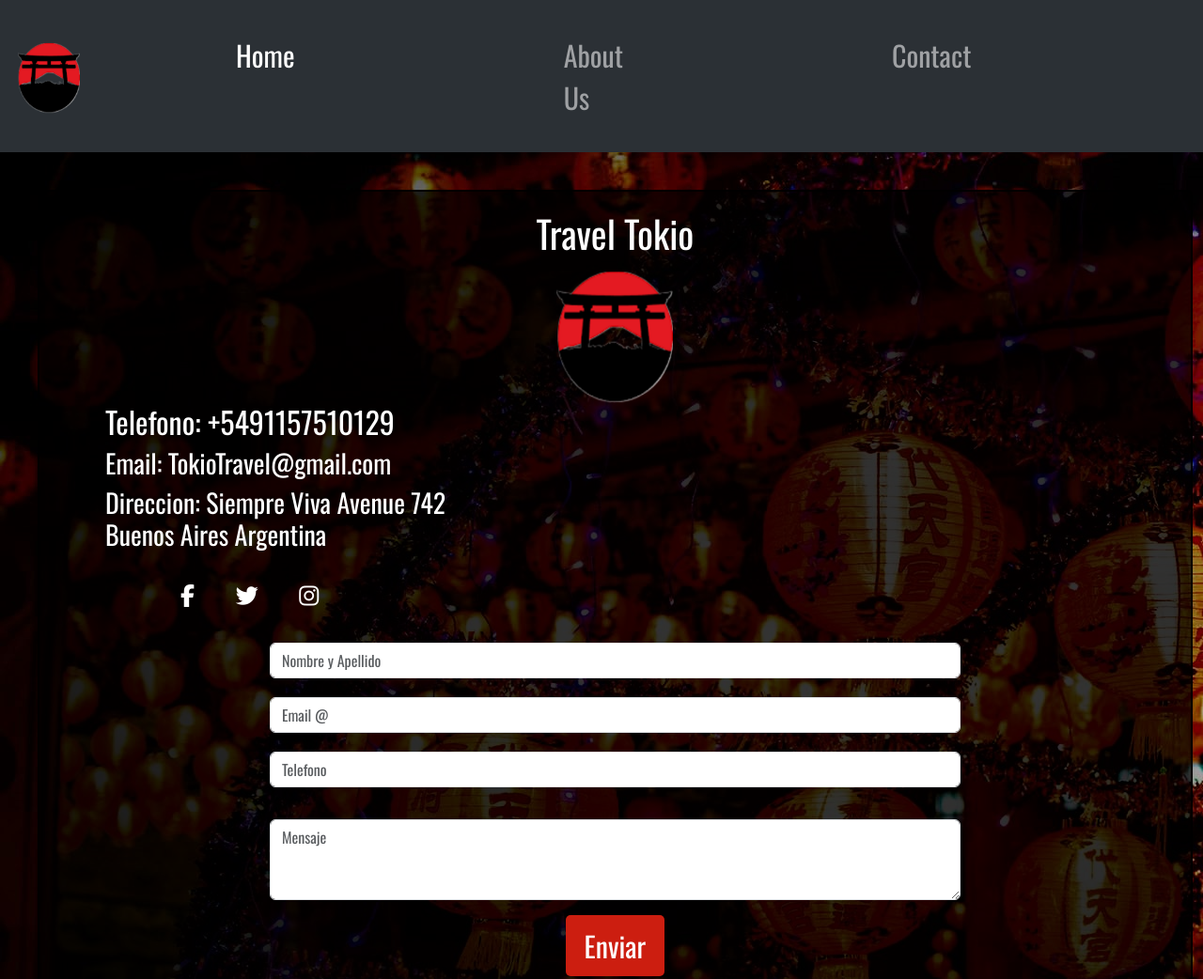
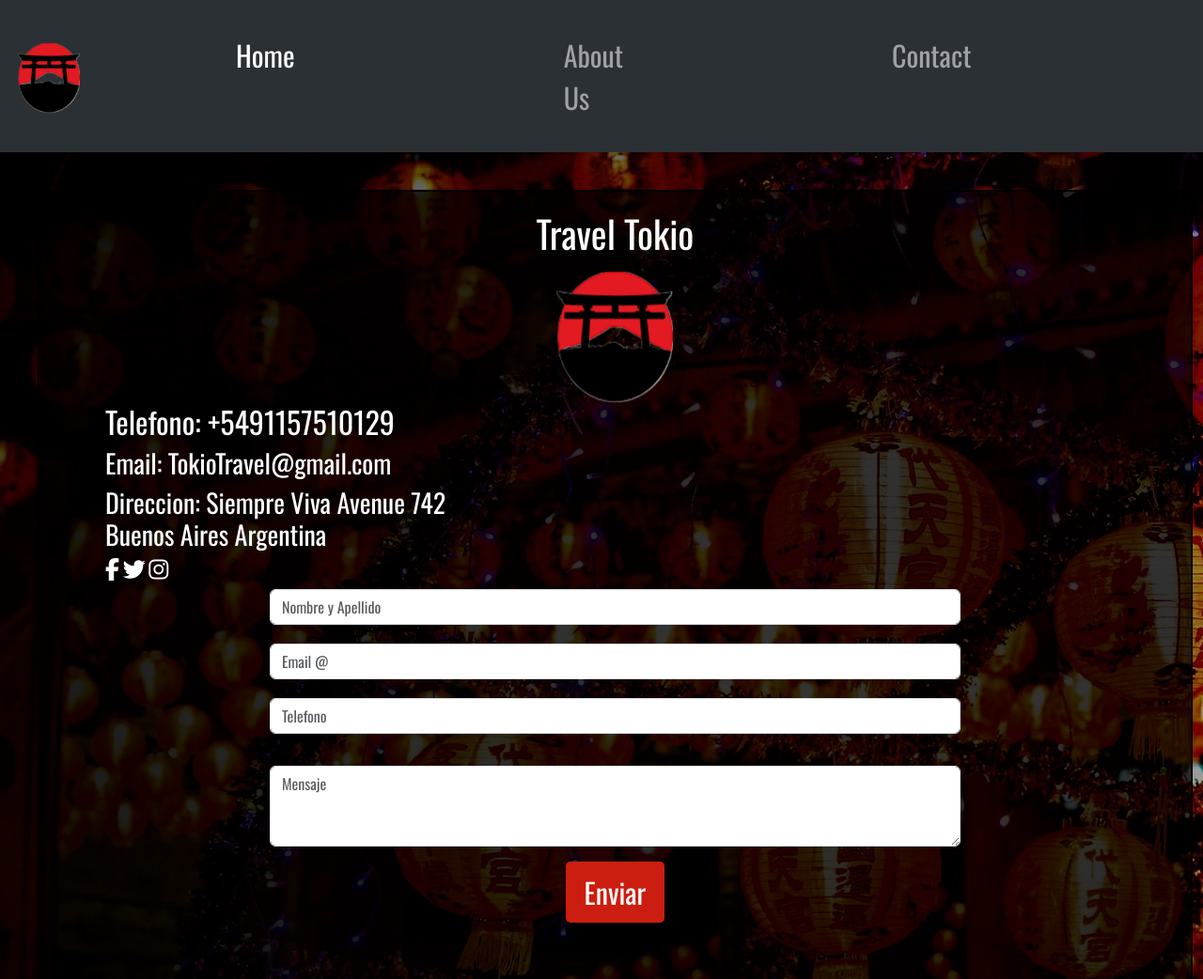
Before and after one commit to JuanpGigliotti/Tokio-Travels, a plain HTML site: page pages/contacto.html in a window 1280 px wide. Shown: the top 1042 px of the page at 94% size. Drawn offline with nearby package versions, Linux system fonts and the light colour scheme.

Commit message:
cambio de rutas en archivos html

```diff
--- a/pages/contacto.html
+++ b/pages/contacto.html
@@ -5,7 +5,7 @@
     <meta name="viewport" content="width=device-width, initial-scale=1.0">
     <title>Contactanos Japan Tours</title>
     <link rel="icon" href="../imagenes/logo.png">
-    <link rel="stylesheet" type="text/css" href="../estilo.css">
+    <link rel="stylesheet" type="text/css" href="../scss/style.css">
     <link href="https://cdn.jsdelivr.net/npm/bootstrap@5.3.1/dist/css/bootstrap.min.css" rel="stylesheet" integrity="sha384-4bw+/aepP/YC94hEpVNVgiZdgIC5+VKNBQNGCHeKRQN+PtmoHDEXuppvnDJzQIu9" crossorigin="anonymous">
     <link rel="preconnect" href="https://fonts.googleapis.com">
     <link rel="preconnect" href="https://fonts.gstatic.com" crossorigin>
--- a/scss/style.scss
+++ b/scss/style.scss
@@ -29,11 +29,12 @@ li{
     padding-top: 200px;
     align-items: center;
     color: #fff;
-    -webkit-text-stroke: 2px #000;
-    text-stroke: 2px #000;
+
 
     h1{
         font-size: 150px;
+        -webkit-text-stroke: 2px #000;
+        text-stroke: 2px #000;
     }
 
     input{
```
Also changed, not shown: pages/galeria.html (+1 -1 lines), pages/nosotros.html (+1 -1 lines), scss/style.css, 1 other file.
